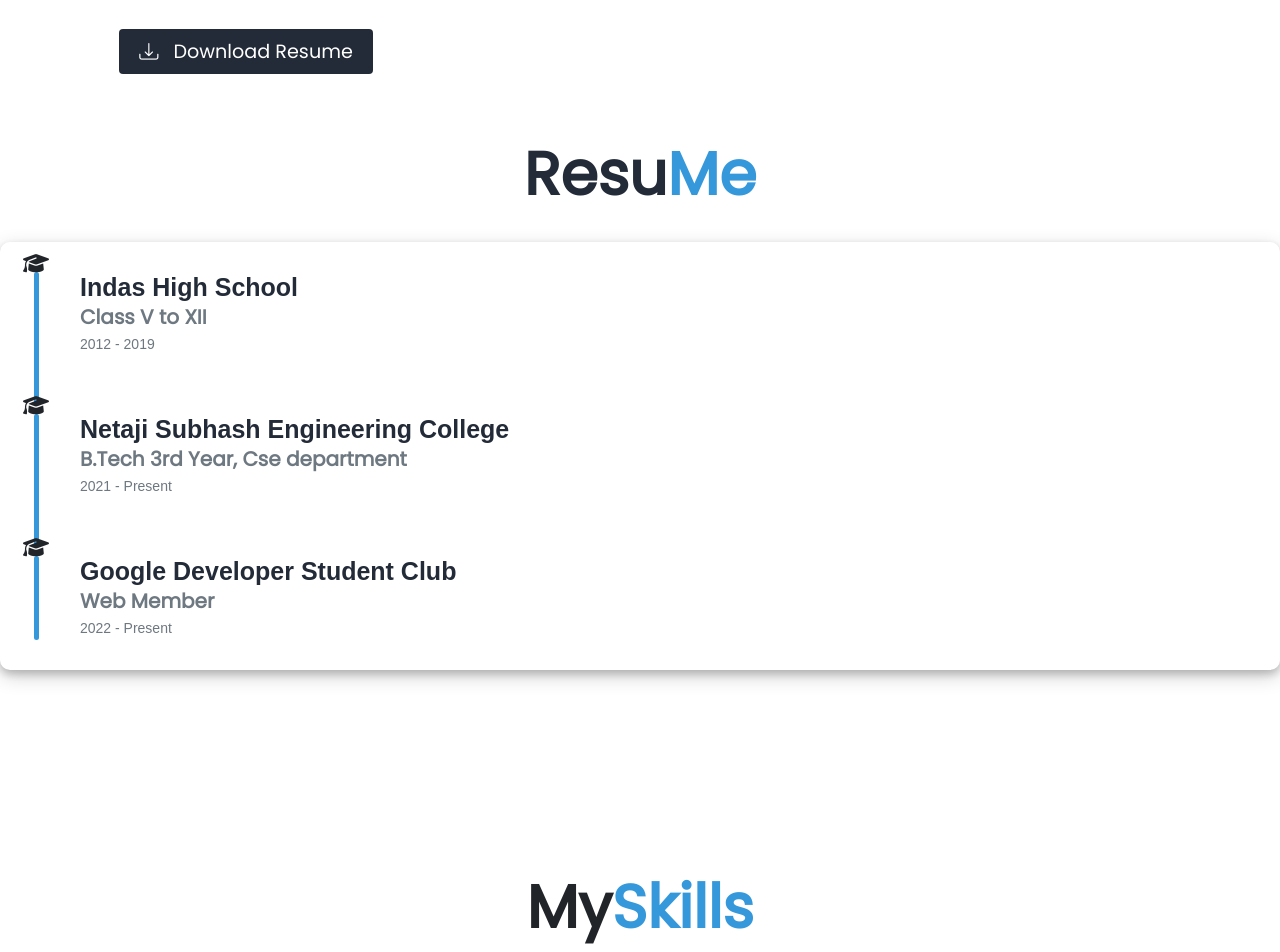
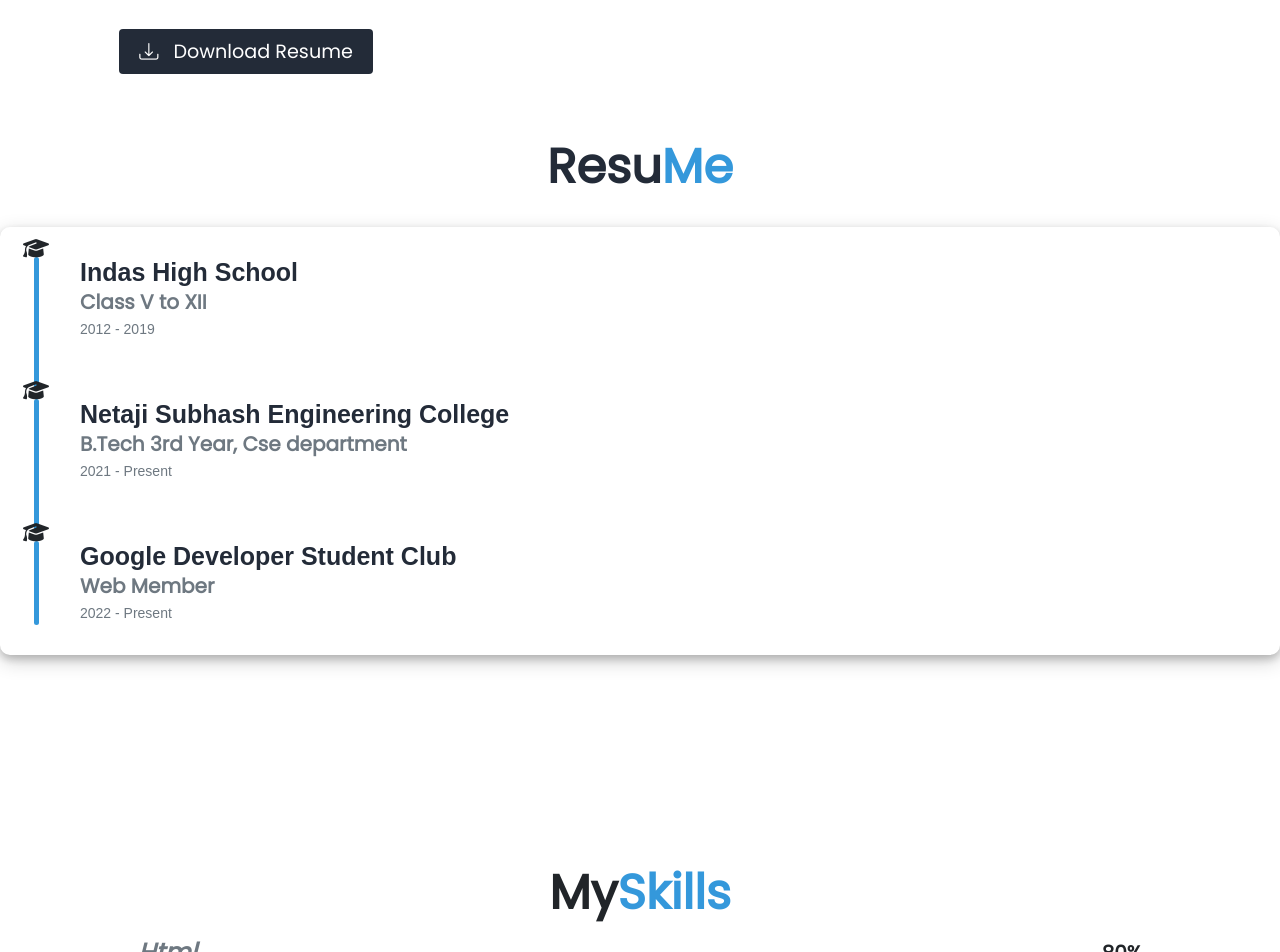
Before and after one commit to Syedtariqu/MyPortfolio, a React (Create React App) app: page / in a window 1280 px wide. Shown: the part 1060-2012 px from the top of the page. Built offline with nearby package versions, Linux system fonts and the light colour scheme.

Commit message:
autocomplete, font-size

```diff
--- a/src/Contact/Contact.js
+++ b/src/Contact/Contact.js
@@ -100,19 +100,19 @@ const Contact = () => {
                                                   <label className="text-sm md:text-2xl">Your Name</label>
                                              </div>
                                              <div>
-                                                  <input type="text" placeholder='Your Name' name="from_name" className=' ring-1 ring-gray-300 w-full rounded-md px-4 py-2 outline-none focus:ring-2 focus:ring-cyan-300' />
+                                                  <input type="text" autoComplete='off' placeholder='Your Name' name="from_name" className=' ring-1 ring-gray-300 w-full rounded-md px-4 py-2 outline-none focus:ring-2 focus:ring-cyan-300' />
                                              </div>
                                              <div>
                                                   <label className="text-sm md:text-2xl">Email Address</label>
                                              </div>
                                              <div>
-                                                  <input type="email" name="user_email" placeholder='abc@gmail.com' className=' ring-1 ring-gray-300 w-full rounded-md px-4 py-2 outline-none focus:ring-2 focus:ring-cyan-300' />
+                                                  <input type="email" autoComplete='off' name="user_email" placeholder='abc@gmail.com' className=' ring-1 ring-gray-300 w-full rounded-md px-4 py-2 outline-none focus:ring-2 focus:ring-cyan-300' />
                                              </div>
                                              <div>
                                                   <label className="text-sm md:text-2xl">Message</label>
                                              </div>
                                              <div>
-                                                  <textarea type="text" name="message" rows="4" placeholder='Type Your Message Here' className=' ring-1 ring-gray-300 w-full rounded-md px-4 py-2 outline-none focus:ring-2 focus:ring-cyan-300'></textarea>
+                                                  <textarea type="text" autoComplete='off' name="message" rows="4" placeholder='Type Your Message Here' className=' ring-1 ring-gray-300 w-full rounded-md px-4 py-2 outline-none focus:ring-2 focus:ring-cyan-300'></textarea>
                                              </div>
                                              <input type="submit" value="Send Message" className=' hover:bg-cyan-800 transition-all  inline-block self-end bg-cyan-700 text-white bnt font-bold rounded-lg px-6 py-2 uppercase md:text-xl text-sm' />
                                         </form>
--- a/src/Projects/Project.css
+++ b/src/Projects/Project.css
@@ -1,7 +1,7 @@
 .section_title {
   color: var(--title-color);
   font-weight: 900;
-  font-size: 60px;
+  font-size: 3rem;
   line-height: 1.75rem;
 }
 
--- a/src/Resume/Skill.css
+++ b/src/Resume/Skill.css
@@ -18,7 +18,7 @@
      color: var(--title-color);
      margin-top: 2rem;
      font-weight: 900;
-     font-size: 60px;
+     font-size: 3rem;
      line-height: 1.75rem;
 }
 
```
